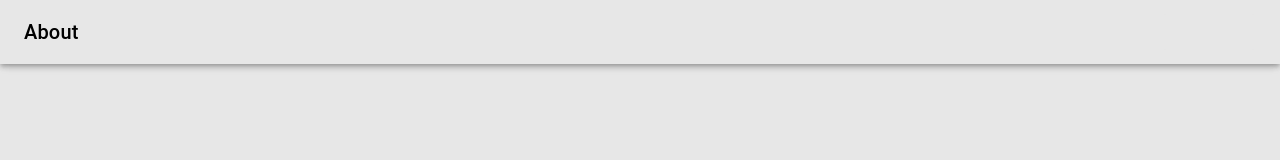
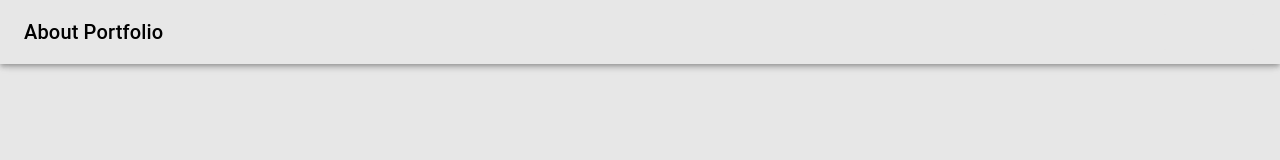
Before and after one commit to NotNanetteKaye/Frontend-ReactOnly-nanettework-frontend, a React (Create React App) app in the folder nanettework/: page / in a window 1280 px wide. Shown: the top 160 px of the page. Built offline with nearby package versions, Linux system fonts and the light colour scheme.

Commit message:
Added 'Portfolio' to NavBar.jsx

```diff
--- a/nanettework/src/components/NavBar/NavBar.jsx
+++ b/nanettework/src/components/NavBar/NavBar.jsx
@@ -54,6 +54,7 @@ export default function NavBar() {
                 <Toolbar>
                     <Typography variant='h6' className={classes.title}>
                         About
+                        Portfolio
                     </Typography>
                     <Button color='black'>Portfolio</Button>
                 </Toolbar>
```
